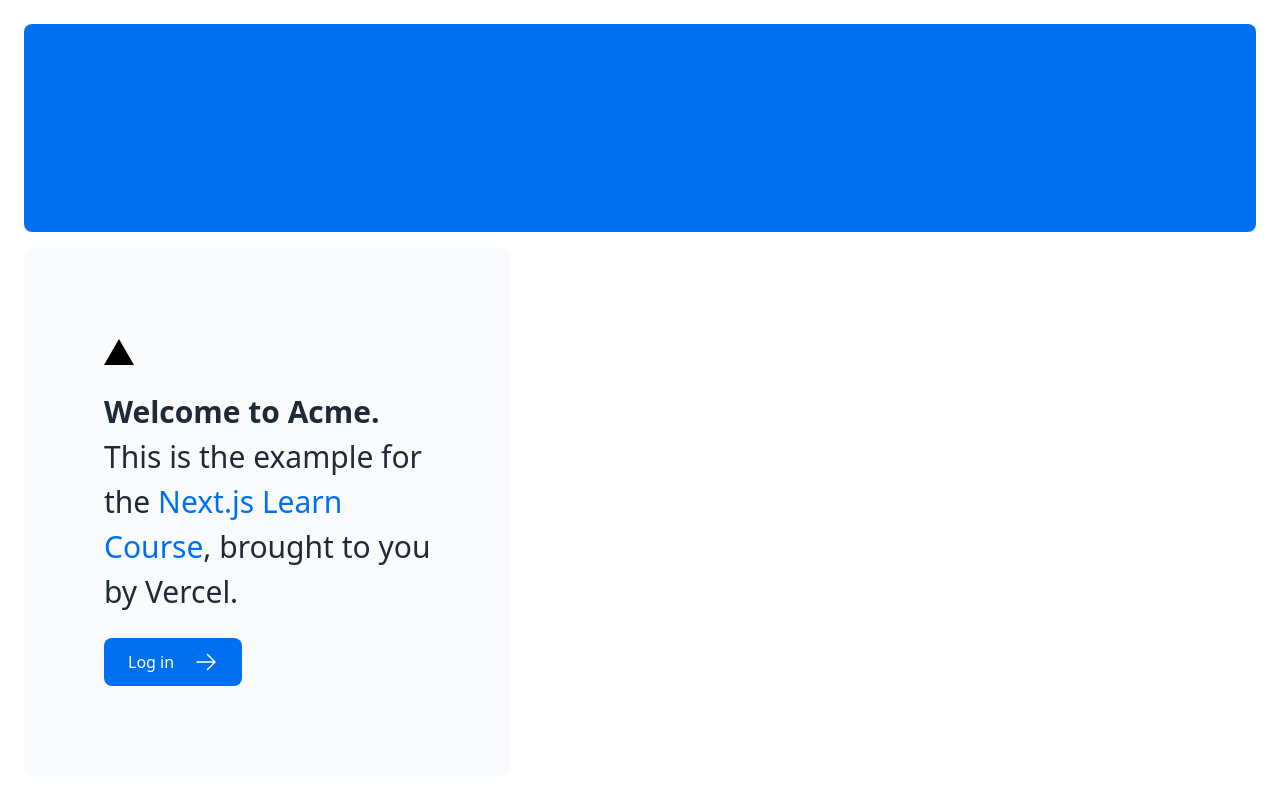
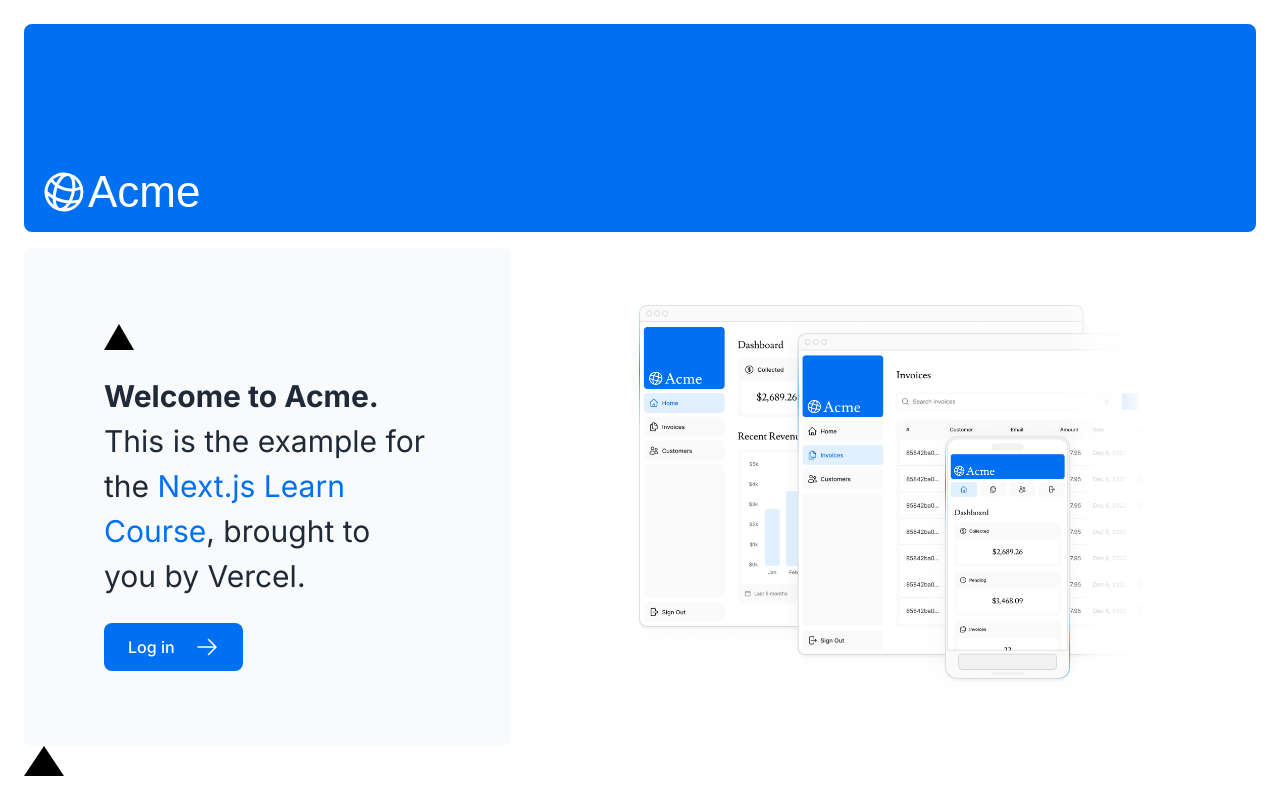
Before and after one commit to yyc0026/nextjs-project, a Next.js app: page / in a window 1280 px wide. Built offline with nearby package versions, Linux system fonts and the light colour scheme; a web font is replaced by a local one.

Commit message:
지금까지 한 파일들 커밋 layout, page dashbord 페이지 추가

```diff
--- a/app/layout.tsx
+++ b/app/layout.tsx
@@ -1,4 +1,5 @@
 import '@/app/ui/global.css';
+import { inter } from '@/app/ui/fonts';
 
 export default function RootLayout({
   children,
@@ -7,7 +8,7 @@
 }) {
   return (
     <html lang="en">
-      <body>{children}</body>
+      <body className={`${inter.className} antialiased`}>{children}</body>
     </html>
   );
 }
--- a/app/page.tsx
+++ b/app/page.tsx
@@ -1,12 +1,14 @@
 import AcmeLogo from '@/app/ui/acme-logo';
 import { ArrowRightIcon } from '@heroicons/react/24/outline';
 import Link from 'next/link';
+import styles from '@/app/ui/home.module.css';
+import Image from 'next/image';
 
 export default function Page() {
   return (
     <main className="flex min-h-screen flex-col p-6">
       <div className="flex h-20 shrink-0 items-end rounded-lg bg-blue-500 p-4 md:h-52">
-        {/* <AcmeLogo /> */}
+        <AcmeLogo />
       </div>
       <div className="mt-4 flex grow flex-col gap-4 md:flex-row">
         <div className="flex flex-col justify-center gap-6 rounded-lg bg-gray-50 px-6 py-10 md:w-2/5 md:px-20">
@@ -26,9 +28,17 @@
           </Link>
         </div>
         <div className="flex items-center justify-center p-6 md:w-3/5 md:px-28 md:py-12">
-          {/* Add Hero Images Here */}
+        {/* Add Hero Images Here */}
+        <Image
+          src="/hero-desktop.png"
+          width={1000}
+          height={760}
+          className="hidden md:block"
+          alt="Screenshots of the dashboard project showing desktop version"
+        />
         </div>
       </div>
+      <div className={styles.shape}/>
     </main>
   );
 }
--- /dev/null
+++ b/app/ui/dashboard/page.tsx
@@ -0,0 +1,3 @@
+export default function Page() {
+    return <p>Dashboard Page</p>;
+}
```
